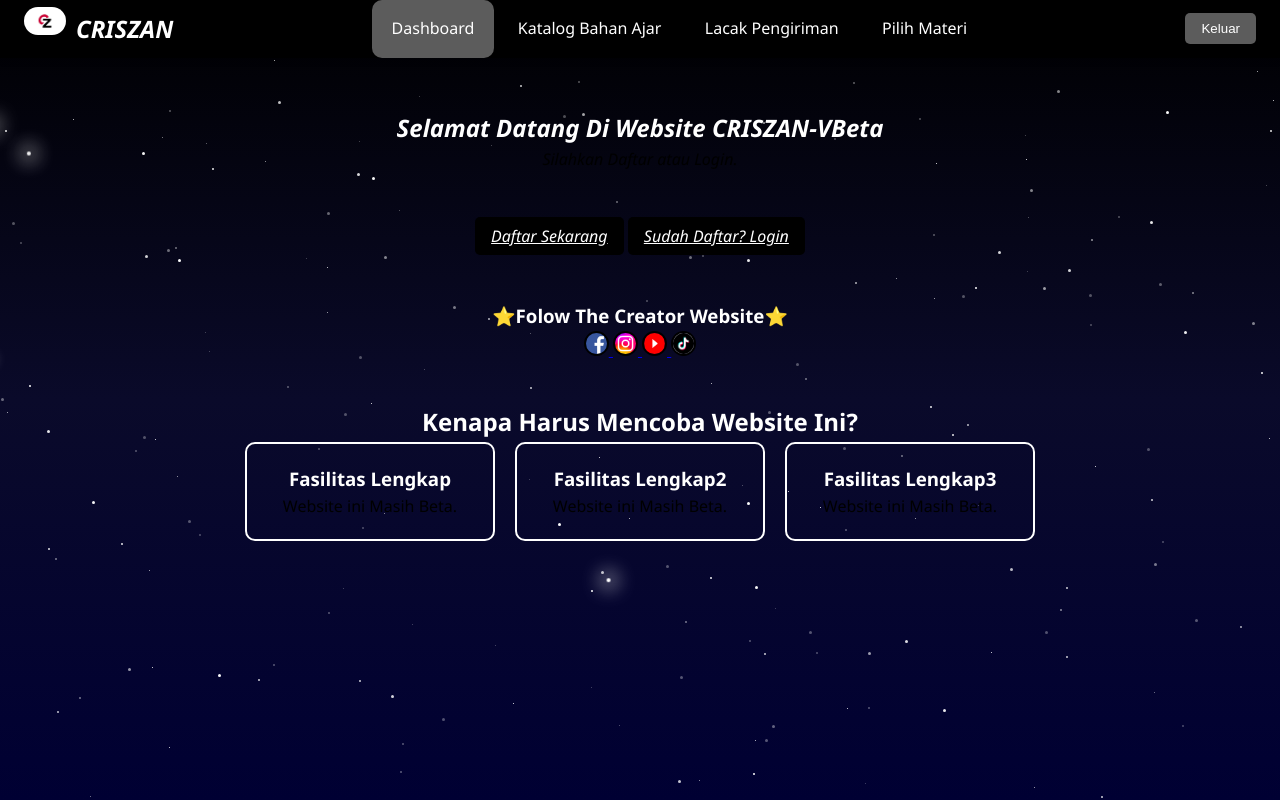
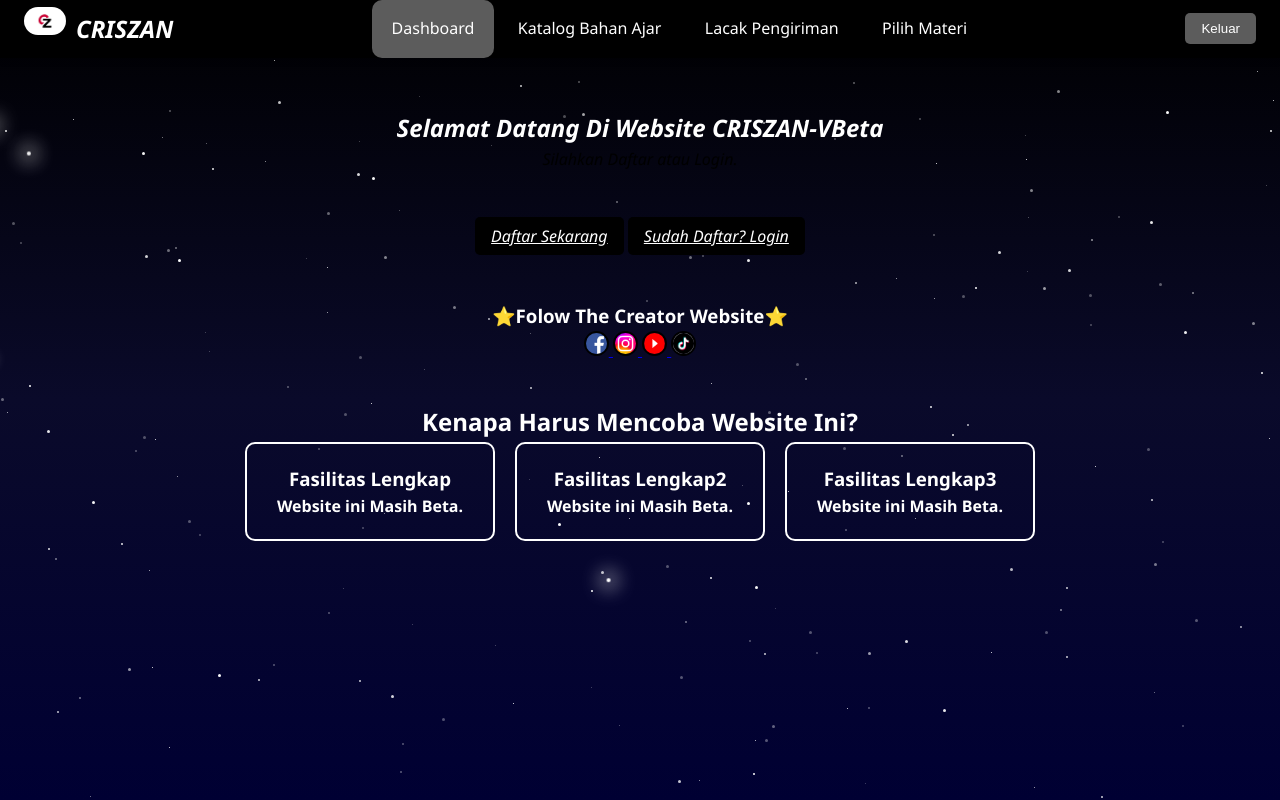
Before and after one commit to Katanabulan/CRISZAN-VBeta, a plain HTML site: page dashboard.html in a window 1280 px wide. Drawn offline with Linux system fonts and the light colour scheme.

Commit message:
Update dashboard.html

```diff
--- a/dashboard.html
+++ b/dashboard.html
@@ -72,19 +72,20 @@
             <div class="info-box2">
                 <div class="card4">
                     <h3>Fasilitas Lengkap</h3>
-                    <p>Website ini Masih Beta.</p>
+                    <h4>Website ini Masih Beta.</h4>
                 </div>
                 <div class="card4">
                     <h3>Fasilitas Lengkap2</h3>
-                    <p>Website ini Masih Beta.</p>
+                    <h4>Website ini Masih Beta.</h4>
                 </div>
                 <div class="card4">
                     <h3>Fasilitas Lengkap3</h3>
-                    <p>Website ini Masih Beta.</p>
+                    <h4>Website ini Masih Beta.</h4>
                 </div>
             </div>
         </section>
      <script src="js/data.js"></script>
      <script src="js/script.js"></script>
 </body>
+
 </html>
```
